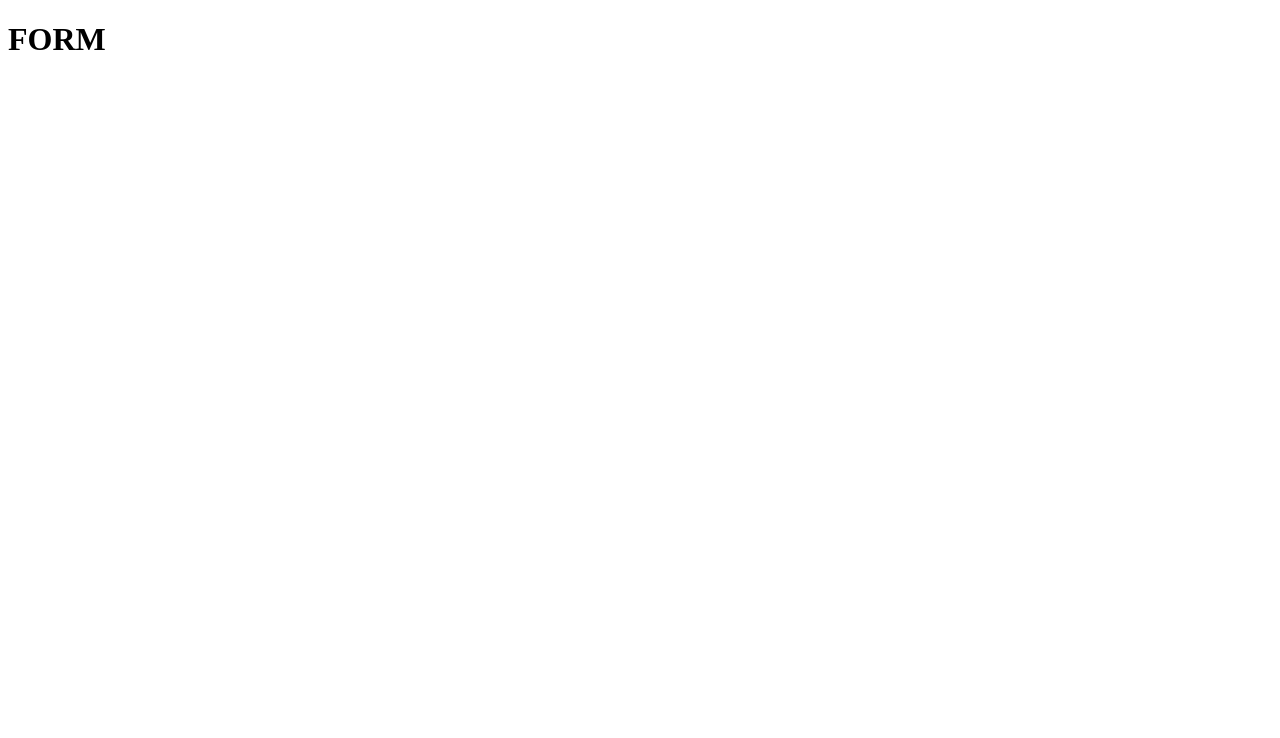
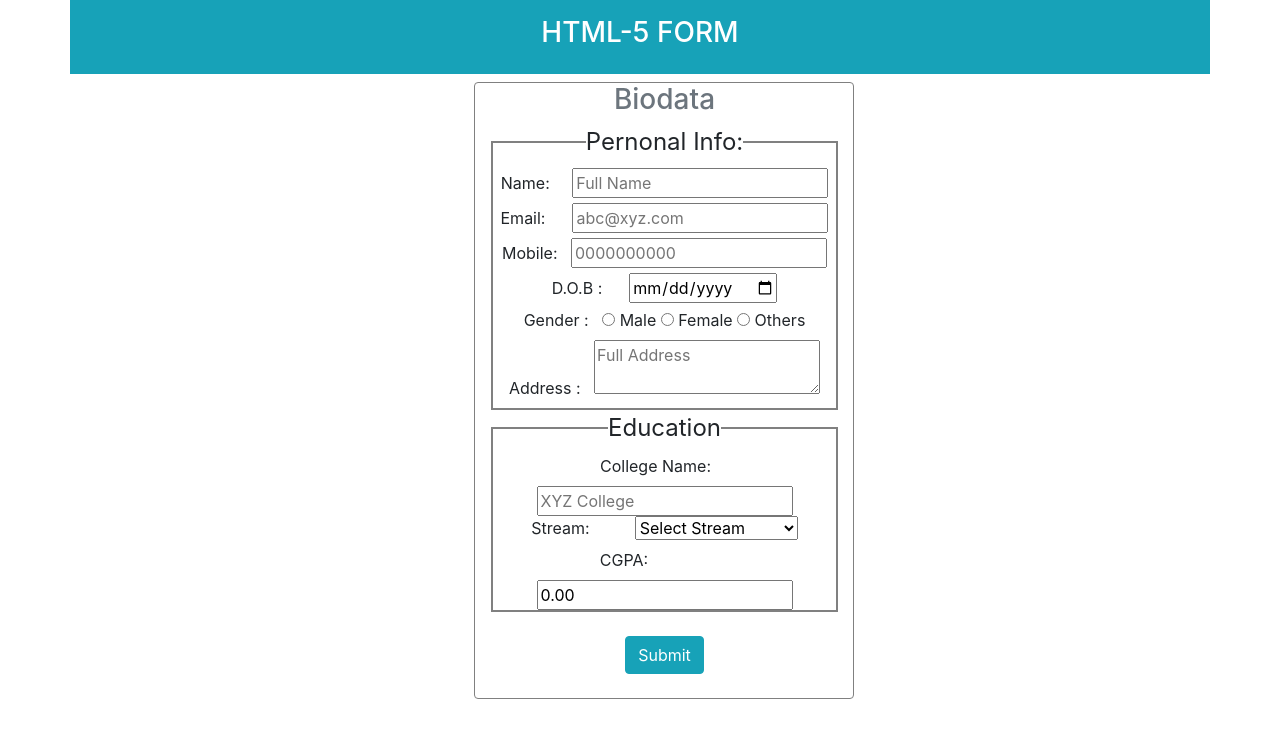
Before and after one commit to rohit267/rohit267-web-bootcamp.github.io, a plain HTML site: page assignment-1/form.html in a window 1280 px wide. Drawn offline with nearby package versions, Linux system fonts and the light colour scheme.

Commit message:
assignment complete

```diff
--- a/assignment-1/form.html
+++ b/assignment-1/form.html
@@ -1,11 +1,83 @@
 <!DOCTYPE html>
 <html lang="en">
+
 <head>
     <meta charset="UTF-8">
     <meta name="viewport" content="width=device-width, initial-scale=1.0">
     <title>Assignment-1 Form</title>
+    <link rel="stylesheet" href="https://stackpath.bootstrapcdn.com/bootstrap/4.5.2/css/bootstrap.min.css">
 </head>
+
 <body>
-    <h1>FORM</h1>
+    <div class="container">
+        <div class="row">
+            <div class="col-md-12 text-center p-3 text-white bg-info">
+                <h3>HTML-5 FORM</h3>
+            </div>
+        </div>
+        <div class="row">
+            <div class="col-md-4 m-2  pl-3">
+
+            </div>
+            <div class="col-md-4 m-2  pl-3 text-center" style="border: 1px solid grey; border-radius: 4px;">
+                <h3 class="text-secondary">Biodata</h3>
+                <form action="" method="GET">
+                    <fieldset style="border: 2px solid grey;">
+                        <legend style="width: auto !important;">Pernonal Info:</legend>
+                        <label for="name">Name: &nbsp;&nbsp;&nbsp; </label>
+                        <input id="name" type="text" name="name" maxlength="20" placeholder="Full Name" required>
+                        <br>
+                        <label for="email">Email: &nbsp;&nbsp;&nbsp;&nbsp;</label>
+                        <input type="email" name="email" id="email" placeholder="abc@xyz.com" required>
+                        <br>
+                        <label for="mobile">Mobile: &nbsp;</label>
+                        <input type="tel" placeholder="0000000000" name="mobile" id="mobile" maxlength="10" required>
+                        <br>
+                        <label for="dob">D.O.B : &nbsp;&nbsp;&nbsp;&nbsp;</label>
+                        <input type="date" name="dob" id="dob">
+                        <br>
+                        <label for="gender">Gender : &nbsp;</label>
+                        <input type="radio" name="gender" id="male" required>
+                        <label for="male">Male</label>
+                        <input type="radio" name="gender" id="female" required>
+                        <label for="female">Female</label>
+                        <input type="radio" name="gender" id="other" required>
+                        <label for="other">Others</label>
+                        <br>
+                        <label for="address">Address : &nbsp;</label>
+                        <textarea placeholder="Full Address" name="adddress" id="adddress" required></textarea>
+                    </fieldset>
+                    <fieldset style="border: 2px solid grey;">
+                        <legend style="width: auto !important;">Education</legend>
+                        <label for="cname">College Name: &nbsp;&nbsp;&nbsp; </label>
+                        <input placeholder="XYZ College" id="cname" type="text" name="cname" maxlength="50" required>
+                        <br />
+                        <label for="stream">Stream: &nbsp;&nbsp;&nbsp;&nbsp;&nbsp;&nbsp;&nbsp;&nbsp; </label>
+                        <select name="stream" id="stream" required>
+                            <option value="" selected>Select Stream</option>
+                            <option value="Computer Science">Computer Science</option>
+                            <option value="Electonics">Electonics</option>
+                            <option value="Civil">Civil</option>
+                            <option value="Mechanical">Mechanical</option>
+                            <option value="Electrical">Electrical</option>
+                        </select>
+                        <br>
+                        <label for="cgpa">CGPA:
+                            &nbsp;&nbsp;&nbsp;&nbsp;&nbsp;&nbsp;&nbsp;&nbsp;&nbsp;&nbsp;&nbsp;&nbsp;&nbsp;&nbsp;&nbsp;&nbsp;&nbsp;
+                        </label>
+                        <input id="cgpa" type='number' step='0.01' value='0.00' placeholder='0.00' required>
+
+                    </fieldset>
+                    <br>
+                    <input type="submit" value="Submit" class="btn btn-info">
+                    <br><br>
+                </form>
+            </div>
+            <div class="col-md-4 m-2  pl-3">
+
+            </div>
+        </div>
+    </div>
 </body>
+
 </html>
```
Also changed, not shown: assignment-1/table.html (added, +85 -0 lines), index.html (+1 -1 lines).
